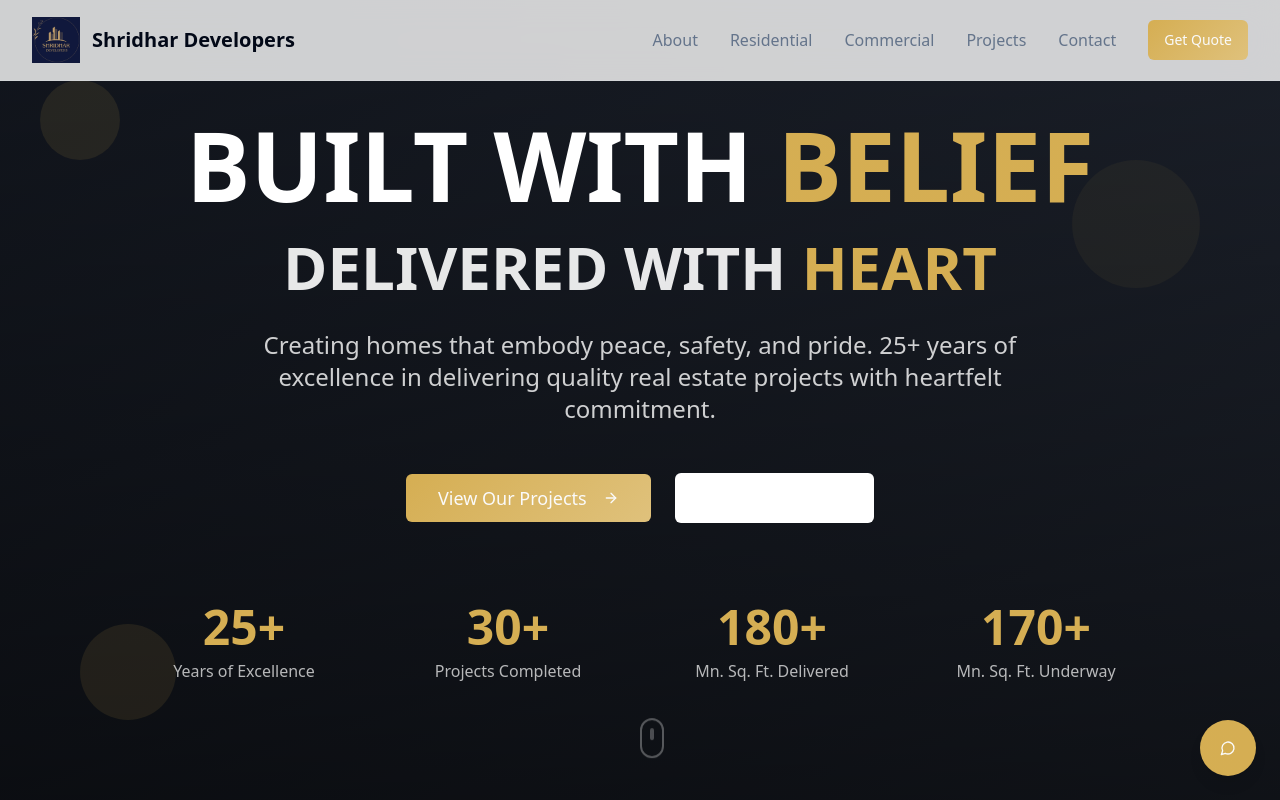
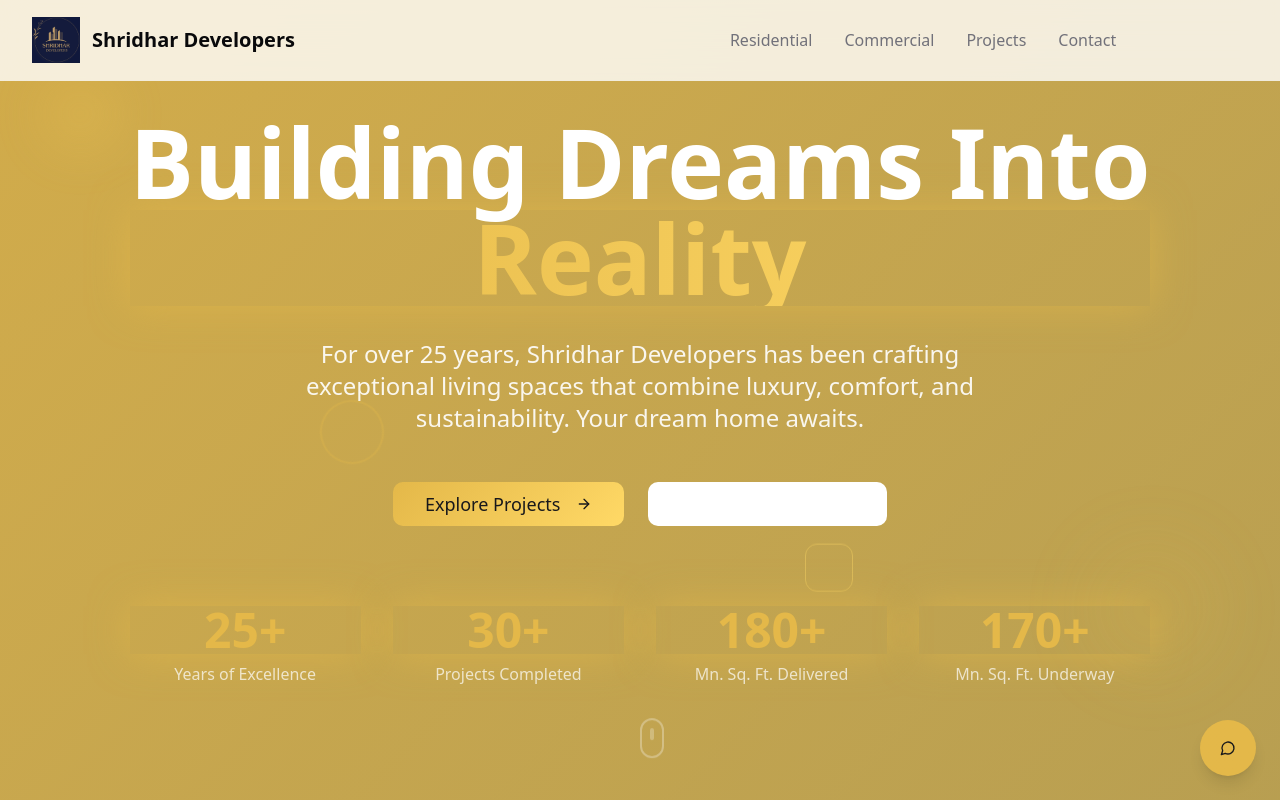
Before and after one commit to Iamsolo0023/project-supabase-link, a React (Vite) app: page / in a window 1280 px wide. Shown: the top 800 px of the page. Built offline with nearby package versions, Linux system fonts and the light colour scheme.

Commit message:
Add site-wide animations
Add animations throughout the site and to the logo.

```diff
--- a/src/components/Header.tsx
+++ b/src/components/Header.tsx
@@ -19,27 +19,34 @@ const Header = () => {
       <nav className="container mx-auto px-4 lg:px-8">
         <div className="flex items-center justify-between h-20">
           {/* Logo */}
-          <div className="flex items-center space-x-3">
+          <div className="flex items-center space-x-3 group">
+            <div className="relative">
               <img
                 src="/lovable-uploads/67699003-1802-46ef-b92e-8159d41b53dd.png"
                 alt="Shridhar Developers Logo"
-              className="w-12 h-12 object-contain"
+                className="w-12 h-12 object-contain animate-logo-entrance hover:animate-pulse-glow transition-all duration-500 hover:scale-110"
               />
-            <span className="text-xl font-bold text-foreground">Shridhar Developers</span>
+              <div className="absolute inset-0 rounded-full bg-gradient-primary opacity-0 group-hover:opacity-20 transition-opacity duration-300 animate-pulse"></div>
+            </div>
+            <span className="text-xl font-bold text-foreground group-hover:text-primary transition-colors duration-300">
+              Shridhar Developers
+            </span>
           </div>
 
           {/* Desktop Navigation */}
           <div className="hidden lg:flex items-center space-x-8">
-            {navItems.map((item) => (
+            {navItems.map((item, index) => (
               <a
                 key={item.name}
                 href={item.href}
-                className="text-muted-foreground hover:text-primary transition-colors duration-300 font-medium"
+                className="relative text-muted-foreground hover:text-primary transition-all duration-300 font-medium group animate-slide-up-fade"
+                style={{ animationDelay: `${index * 0.1}s` }}
               >
                 {item.name}
+                <span className="absolute bottom-0 left-0 w-0 h-0.5 bg-gradient-primary transition-all duration-300 group-hover:w-full"></span>
               </a>
             ))}
-            <Button className="bg-gradient-primary hover:shadow-glow transition-all duration-300">
+            <Button className="bg-gradient-primary hover:shadow-glow hover:scale-105 transition-all duration-300 animate-bounce-in">
               Get Quote
             </Button>
           </div>
@@ -55,21 +62,24 @@ const Header = () => {
 
         {/* Mobile Navigation */}
         {isMenuOpen && (
-          <div className="lg:hidden py-4 animate-slide-up">
+          <div className="lg:hidden py-4 animate-slide-up-fade backdrop-blur-lg bg-background/95 rounded-lg mt-2 border border-border/20">
             <div className="flex flex-col space-y-4">
-              {navItems.map((item) => (
+              {navItems.map((item, index) => (
                 <a
                   key={item.name}
                   href={item.href}
-                  className="text-muted-foreground hover:text-primary transition-colors duration-300 font-medium py-2"
+                  className="text-muted-foreground hover:text-primary transition-all duration-300 font-medium py-2 px-4 rounded-lg hover:bg-muted/50 animate-slide-up-fade"
+                  style={{ animationDelay: `${index * 0.1}s` }}
                   onClick={() => setIsMenuOpen(false)}
                 >
                   {item.name}
                 </a>
               ))}
-              <Button className="bg-gradient-primary hover:shadow-glow transition-all duration-300 w-fit">
+              <div className="px-4">
+                <Button className="bg-gradient-primary hover:shadow-glow hover:scale-105 transition-all duration-300 w-full animate-bounce-in">
                   Get Quote
                 </Button>
+              </div>
             </div>
           </div>
         )}
--- a/src/components/Hero.tsx
+++ b/src/components/Hero.tsx
@@ -15,75 +15,74 @@ const Hero = () => {
 
       {/* Animated background elements */}
       <div className="absolute inset-0">
-        <div className="absolute top-20 left-10 w-20 h-20 bg-primary/10 rounded-full animate-float"></div>
-        <div className="absolute top-40 right-20 w-32 h-32 bg-primary/5 rounded-full animate-float" style={{ animationDelay: '2s' }}></div>
-        <div className="absolute bottom-20 left-20 w-24 h-24 bg-primary/10 rounded-full animate-float" style={{ animationDelay: '4s' }}></div>
+        {/* Floating elements */}
+        <div className="absolute top-20 left-10 w-20 h-20 bg-gradient-primary rounded-full opacity-20 animate-float blur-xl"></div>
+        <div className="absolute bottom-32 right-16 w-32 h-32 bg-gradient-primary rounded-full opacity-10 animate-float blur-2xl" style={{ animationDelay: '1s' }}></div>
+        <div className="absolute top-1/2 left-1/4 w-16 h-16 border-2 border-primary/30 rounded-full animate-spin-slow"></div>
+        <div className="absolute bottom-1/4 right-1/3 w-12 h-12 border border-accent/40 rounded-lg animate-float" style={{ animationDelay: '2s' }}></div>
       </div>
 
-      <div className="relative z-10 container mx-auto px-4 lg:px-8 text-center">
-        <div className="max-w-5xl mx-auto">
-          <div className="animate-fade-in">
-            <h1 className="text-5xl md:text-7xl lg:text-8xl font-bold text-white mb-6 leading-tight">
-              BUILT WITH{" "}
-              <span className="bg-gradient-to-r from-primary to-accent bg-clip-text text-transparent">
-                BELIEF
-              </span>
-            </h1>
-            <h2 className="text-3xl md:text-5xl lg:text-6xl font-bold text-white/90 mb-8">
-              DELIVERED WITH{" "}
-              <span className="bg-gradient-to-r from-accent to-primary bg-clip-text text-transparent">
-                HEART
-              </span>
-            </h2>
-          </div>
+      <div className="relative z-10 text-center text-white max-w-6xl mx-auto px-4">
+        {/* Main content */}
+        <div className="animate-bounce-in">
+          <h1 className="text-5xl md:text-7xl lg:text-8xl font-bold leading-tight mb-8">
+            Building Dreams Into
+            <span className="block bg-gradient-to-r from-primary to-accent bg-clip-text text-transparent animate-pulse-glow">
+              Reality
+            </span>
+          </h1>
+          <p className="text-xl md:text-2xl text-white/90 mb-12 max-w-3xl mx-auto leading-relaxed animate-slide-up-fade stagger-1">
+            For over 25 years, Shridhar Developers has been crafting exceptional living spaces
+            that combine luxury, comfort, and sustainability. Your dream home awaits.
+          </p>
 
-          <div className="animate-slide-up" style={{ animationDelay: '0.3s' }}>
-            <p className="text-xl md:text-2xl text-white/80 mb-12 max-w-3xl mx-auto">
-              Creating homes that embody peace, safety, and pride. 25+ years of excellence
-              in delivering quality real estate projects with heartfelt commitment.
-            </p>
-          </div>
 
-          <div className="animate-scale-in flex flex-col sm:flex-row gap-6 justify-center items-center" style={{ animationDelay: '0.6s' }}>
-            <Button size="lg" className="bg-gradient-primary hover:shadow-glow transition-all duration-300 group text-lg px-8 py-6">
-              View Our Projects
-              <ArrowRight className="ml-2 group-hover:translate-x-1 transition-transform duration-300" size={20} />
+          {/* CTA Buttons */}
+          <div className="flex flex-col sm:flex-row gap-6 justify-center mb-20 animate-slide-up-fade stagger-2">
+            <Button
+              size="lg"
+              className="group bg-gradient-primary hover:shadow-glow hover:scale-105 transition-all duration-500 text-lg px-8 py-4 animate-bounce-in"
+              style={{ animationDelay: '0.6s' }}
+            >
+              Explore Projects
+              <ArrowRight className="ml-2 h-5 w-5 group-hover:translate-x-2 transition-transform duration-300" />
             </Button>
             <Button
               variant="outline"
               size="lg"
-              className="border-white/30 text-white hover:bg-white/10 transition-all duration-300 group text-lg px-8 py-6"
+              className="group border-2 border-white/30 text-white hover:bg-white/10 hover:border-white/50 hover:scale-105 transition-all duration-500 text-lg px-8 py-4 backdrop-blur-sm animate-bounce-in"
+              style={{ animationDelay: '0.8s' }}
             >
-              <Play className="mr-2 group-hover:scale-110 transition-transform duration-300" size={20} />
-              Watch Story
+              <Play className="mr-2 h-5 w-5 group-hover:scale-110 transition-transform duration-300" />
+              Watch Our Story
             </Button>
           </div>
 
           {/* Stats */}
-          <div className="mt-20 grid grid-cols-2 md:grid-cols-4 gap-8 animate-fade-in" style={{ animationDelay: '0.9s' }}>
-            <div className="text-center group">
-              <div ref={years.ref} className="text-4xl md:text-5xl font-bold text-primary mb-2 group-hover:scale-110 transition-transform duration-300">
+          <div className="mt-20 grid grid-cols-2 md:grid-cols-4 gap-8 animate-slide-up-fade stagger-3">
+            <div className="text-center group hover-lift">
+              <div ref={years.ref} className="text-4xl md:text-5xl font-bold text-primary mb-2 group-hover:scale-110 transition-transform duration-500 animate-pulse-glow">
                 {years.count}+
               </div>
-              <div className="text-white/70">Years of Excellence</div>
+              <div className="text-white/70 group-hover:text-white transition-colors duration-300">Years of Excellence</div>
             </div>
-            <div className="text-center group">
-              <div ref={projects.ref} className="text-4xl md:text-5xl font-bold text-primary mb-2 group-hover:scale-110 transition-transform duration-300">
+            <div className="text-center group hover-lift">
+              <div ref={projects.ref} className="text-4xl md:text-5xl font-bold text-primary mb-2 group-hover:scale-110 transition-transform duration-500 animate-pulse-glow">
                 {projects.count}+
               </div>
-              <div className="text-white/70">Projects Completed</div>
+              <div className="text-white/70 group-hover:text-white transition-colors duration-300">Projects Completed</div>
             </div>
-            <div className="text-center group">
-              <div ref={delivered.ref} className="text-4xl md:text-5xl font-bold text-primary mb-2 group-hover:scale-110 transition-transform duration-300">
+            <div className="text-center group hover-lift">
+              <div ref={delivered.ref} className="text-4xl md:text-5xl font-bold text-primary mb-2 group-hover:scale-110 transition-transform duration-500 animate-pulse-glow">
                 {delivered.count}+
               </div>
-              <div className="text-white/70">Mn. Sq. Ft. Delivered</div>
+              <div className="text-white/70 group-hover:text-white transition-colors duration-300">Mn. Sq. Ft. Delivered</div>
             </div>
-            <div className="text-center group">
-              <div ref={underway.ref} className="text-4xl md:text-5xl font-bold text-primary mb-2 group-hover:scale-110 transition-transform duration-300">
+            <div className="text-center group hover-lift">
+              <div ref={underway.ref} className="text-4xl md:text-5xl font-bold text-primary mb-2 group-hover:scale-110 transition-transform duration-500 animate-pulse-glow">
                 {underway.count}+
               </div>
-              <div className="text-white/70">Mn. Sq. Ft. Underway</div>
+              <div className="text-white/70 group-hover:text-white transition-colors duration-300">Mn. Sq. Ft. Underway</div>
             </div>
           </div>
         </div>
@@ -91,7 +90,7 @@ const Hero = () => {
 
       {/* Scroll indicator */}
       <div className="absolute bottom-8 left-1/2 transform -translate-x-1/2 animate-bounce">
-        <div className="w-6 h-10 border-2 border-white/30 rounded-full flex justify-center">
+        <div className="w-6 h-10 border-2 border-white/30 rounded-full flex justify-center hover-glow">
           <div className="w-1 h-3 bg-white/50 rounded-full mt-2 animate-pulse"></div>
         </div>
       </div>
--- a/src/index.css
+++ b/src/index.css
@@ -1,123 +1,204 @@
-@tailwind base;
-@tailwind components;
-@tailwind utilities;
+@import "tailwindcss/base";
+@import "tailwindcss/components";
+@import "tailwindcss/utilities";
 
-/* Definition of the design system. All colors, gradients, fonts, etc should be defined here.
-All colors MUST be HSL.
-*/
+:root {
+  /* Color palette using the gold theme */
+  --background: 0 0% 100%;
+  --foreground: 240 10% 3.9%;
+  --card: 0 0% 100%;
+  --card-foreground: 240 10% 3.9%;
+  --popover: 0 0% 100%;
+  --popover-foreground: 240 10% 3.9%;
+  --primary: 43 74% 59%; /* Gold color #d1a954 */
+  --primary-foreground: 240 5.9% 10%;
+  --secondary: 240 4.8% 95.9%;
+  --secondary-foreground: 240 5.9% 10%;
+  --muted: 240 4.8% 95.9%;
+  --muted-foreground: 240 3.8% 46.1%;
+  --accent: 45 100% 70%; /* Lighter gold for accents */
+  --accent-foreground: 240 5.9% 10%;
+  --destructive: 0 84.2% 60.2%;
+  --destructive-foreground: 0 0% 98%;
+  --border: 240 5.9% 90%;
+  --input: 240 5.9% 90%;
+  --ring: 43 74% 59%; /* Gold ring */
+  --radius: 0.75rem;
+  --chart-1: 43 74% 59%;
+  --chart-2: 45 100% 70%;
+  --chart-3: 240 10% 3.9%;
+  --chart-4: 240 4.8% 95.9%;
+  --chart-5: 0 84.2% 60.2%;
 
-@layer base {
-  :root {
-    /* Modern real estate color palette with gold primary */
-    --primary: 42 61% 58%;  /* Gold #d1a954 */
-    --primary-glow: 42 61% 68%;
-    --primary-foreground: 0 0% 98%;
-    --secondary: 220 25% 25%;  /* Dark blue-gray */
-    --accent: 42 61% 58%;  /* Gold accent */
-    --gold: 42 61% 58%;  /* Custom gold #d1a954 */
+  /* Beautiful gradients using gold */
+  --gradient-primary: linear-gradient(135deg, hsl(43 74% 59%), hsl(45 100% 70%));
+  --gradient-hero: linear-gradient(135deg, hsl(220 25% 25%) 0%, hsl(220 30% 15%) 50%, hsl(220 25% 10%) 100%);
+  --gradient-card: linear-gradient(145deg, hsl(0 0% 100%) 0%, hsl(240 4.8% 97%) 100%);
+  --gradient-overlay: linear-gradient(135deg, hsla(43 74% 59% / 0.9), hsla(45 100% 70% / 0.7));
 
-    /* Real estate gradients with gold */
-    --gradient-primary: linear-gradient(135deg, hsl(42 61% 58%), hsl(42 61% 68%));
-    --gradient-hero: linear-gradient(135deg, hsl(220 25% 15%) 0%, hsl(220 20% 25%) 100%);
-    --gradient-card: linear-gradient(145deg, rgba(255,255,255,0.05) 0%, rgba(255,255,255,0.02) 100%);
-    --gradient-overlay: linear-gradient(to bottom, rgba(0,0,0,0.4), rgba(0,0,0,0.7));
+  /* Elegant shadows with gold glow */
+  --shadow-elegant: 0 10px 30px -10px hsl(43 74% 59% / 0.3);
+  --shadow-glow: 0 0 40px hsl(45 100% 70% / 0.4);
+  --shadow-card: 0 20px 40px -10px hsl(43 74% 59% / 0.15);
 
-    /* Enhanced shadows with gold glow */
-    --shadow-elegant: 0 10px 30px -10px hsl(220 25% 25% / 0.3);
-    --shadow-card: 0 8px 32px -8px hsl(220 25% 25% / 0.2);
-    --shadow-glow: 0 0 40px hsl(42 61% 58% / 0.3);
+  /* Smooth transitions */
+  --transition-smooth: all 0.3s cubic-bezier(0.4, 0, 0.2, 1);
+  --transition-bounce: all 0.5s cubic-bezier(0.68, -0.55, 0.265, 1.55);
+}
 
-    /* Smooth transitions */
-    --transition-smooth: all 0.4s cubic-bezier(0.4, 0, 0.2, 1);
-    --transition-bounce: all 0.6s cubic-bezier(0.68, -0.55, 0.265, 1.55);
-    --background: 0 0% 100%;
-    --foreground: 222.2 84% 4.9%;
+.dark {
+  --background: 240 10% 3.9%;
+  --foreground: 0 0% 98%;
+  --card: 240 10% 3.9%;
+  --card-foreground: 0 0% 98%;
+  --popover: 240 10% 3.9%;
+  --popover-foreground: 0 0% 98%;
+  --primary: 43 74% 59%; /* Keep gold in dark mode */
+  --primary-foreground: 240 5.9% 10%;
+  --secondary: 240 3.7% 15.9%;
+  --secondary-foreground: 0 0% 98%;
+  --muted: 240 3.7% 15.9%;
+  --muted-foreground: 240 5% 64.9%;
+  --accent: 45 100% 70%; /* Lighter gold for dark mode accents */
+  --accent-foreground: 240 5.9% 10%;
+  --destructive: 0 62.8% 30.6%;
+  --destructive-foreground: 0 0% 98%;
+  --border: 240 3.7% 15.9%;
+  --input: 240 3.7% 15.9%;
+  --ring: 43 74% 59%;
 
-    --card: 0 0% 100%;
-    --card-foreground: 222.2 84% 4.9%;
+  /* Dark mode gradients */
+  --gradient-card: linear-gradient(145deg, hsl(240 10% 3.9%) 0%, hsl(240 3.7% 15.9%) 100%);
+  --gradient-hero: linear-gradient(135deg, hsl(220 25% 10%) 0%, hsl(220 30% 5%) 50%, hsl(220 25% 2%) 100%);
+}
 
-    --popover: 0 0% 100%;
-    --popover-foreground: 222.2 84% 4.9%;
+* {
+  border-color: hsl(var(--border));
+}
 
+body {
+  background-color: hsl(var(--background));
+  color: hsl(var(--foreground));
+  font-feature-settings: "rlig" 1, "calt" 1;
+  scroll-behavior: smooth;
+}
 
-    --secondary: 210 40% 96.1%;
-    --secondary-foreground: 222.2 47.4% 11.2%;
+/* Custom scrollbar */
+::-webkit-scrollbar {
+  width: 8px;
+}
 
-    --muted: 210 40% 96.1%;
-    --muted-foreground: 215.4 16.3% 46.9%;
+::-webkit-scrollbar-track {
+  background: hsl(var(--muted));
+}
 
+::-webkit-scrollbar-thumb {
+  background: hsl(var(--primary));
+  border-radius: 4px;
+}
 
-    --destructive: 0 84.2% 60.2%;
-    --destructive-foreground: 210 40% 98%;
+::-webkit-scrollbar-thumb:hover {
+  background: hsl(var(--primary) / 0.8);
+}
 
-    --border: 214.3 31.8% 91.4%;
-    --input: 214.3 31.8% 91.4%;
-    --ring: 222.2 84% 4.9%;
+/* Cool animation utilities */
+@keyframes float {
+  0%, 100% { transform: translateY(0px); }
+  50% { transform: translateY(-10px); }
+}
 
-    --radius: 0.5rem;
-
-    --sidebar-background: 0 0% 98%;
-
-    --sidebar-foreground: 240 5.3% 26.1%;
-
-    --sidebar-primary: 240 5.9% 10%;
-
-    --sidebar-primary-foreground: 0 0% 98%;
-
-    --sidebar-accent: 240 4.8% 95.9%;
-
-    --sidebar-accent-foreground: 240 5.9% 10%;
-
-    --sidebar-border: 220 13% 91%;
-
-    --sidebar-ring: 217.2 91.2% 59.8%;
+@keyframes pulse-glow {
+  0%, 100% {
+    box-shadow: 0 0 20px hsl(var(--primary) / 0.3);
   }
-
-  .dark {
-    --background: 222.2 84% 4.9%;
-    --foreground: 210 40% 98%;
-
-    --card: 222.2 84% 4.9%;
-    --card-foreground: 210 40% 98%;
-
-    --popover: 222.2 84% 4.9%;
-    --popover-foreground: 210 40% 98%;
-
-    --primary: 42 61% 58%;  /* Gold in dark mode */
-    --primary-foreground: 0 0% 98%;
-
-    --secondary: 217.2 32.6% 17.5%;
-    --secondary-foreground: 210 40% 98%;
-
-    --muted: 217.2 32.6% 17.5%;
-    --muted-foreground: 215 20.2% 65.1%;
-
-    --accent: 42 61% 58%;  /* Gold accent in dark mode */
-    --accent-foreground: 0 0% 98%;
-
-    --destructive: 0 62.8% 30.6%;
-    --destructive-foreground: 210 40% 98%;
-
-    --border: 217.2 32.6% 17.5%;
-    --input: 217.2 32.6% 17.5%;
-    --ring: 212.7 26.8% 83.9%;
-    --sidebar-background: 240 5.9% 10%;
-    --sidebar-foreground: 240 4.8% 95.9%;
-    --sidebar-primary: 224.3 76.3% 48%;
-    --sidebar-primary-foreground: 0 0% 100%;
-    --sidebar-accent: 240 3.7% 15.9%;
-    --sidebar-accent-foreground: 240 4.8% 95.9%;
-    --sidebar-border: 240 3.7% 15.9%;
-    --sidebar-ring: 217.2 91.2% 59.8%;
+  50% {
+    box-shadow: 0 0 40px hsl(var(--primary) / 0.6);
   }
 }
 
-@layer base {
-  * {
-    @apply border-border;
+@keyframes rotate {
+  from { transform: rotate(0deg); }
+  to { transform: rotate(360deg); }
+}
+
+@keyframes bounce-in {
+  0% { transform: scale(0.3) rotate(-5deg); opacity: 0; }
+  50% { transform: scale(1.05) rotate(2deg); }
+  70% { transform: scale(0.9) rotate(-1deg); }
+  100% { transform: scale(1) rotate(0deg); opacity: 1; }
+}
+
+@keyframes slide-up-fade {
+  0% { transform: translateY(30px); opacity: 0; }
+  100% { transform: translateY(0); opacity: 1; }
+}
+
+@keyframes logo-entrance {
+  0% {
+    transform: scale(0.8) rotate(-10deg);
+    opacity: 0;
+    filter: blur(2px);
   }
-
-  body {
-    @apply bg-background text-foreground;
+  50% {
+    transform: scale(1.1) rotate(5deg);
+    filter: blur(1px);
+  }
+  100% {
+    transform: scale(1) rotate(0deg);
+    opacity: 1;
+    filter: blur(0px);
   }
 }
+
+.animate-float {
+  animation: float 3s ease-in-out infinite;
+}
+
+.animate-pulse-glow {
+  animation: pulse-glow 2s ease-in-out infinite;
+}
+
+.animate-spin-slow {
+  animation: rotate 3s linear infinite;
+}
+
+.animate-bounce-in {
+  animation: bounce-in 0.6s cubic-bezier(0.68, -0.55, 0.265, 1.55);
+}
+
+.animate-slide-up-fade {
+  animation: slide-up-fade 0.6s ease-out;
+}
+
+.animate-logo-entrance {
+  animation: logo-entrance 0.8s cubic-bezier(0.68, -0.55, 0.265, 1.55);
+}
+
+/* Hover animations */
+.hover-lift {
+  transition: var(--transition-smooth);
+}
+
+.hover-lift:hover {
+  transform: translateY(-8px);
+  box-shadow: var(--shadow-elegant);
+}
+
+.hover-glow:hover {
+  box-shadow: var(--shadow-glow);
+  transition: var(--transition-smooth);
+}
+
+.hover-scale {
+  transition: var(--transition-smooth);
+}
+
+.hover-scale:hover {
+  transform: scale(1.05);
+}
+
+/* Stagger animation delays */
+.stagger-1 { animation-delay: 0.1s; }
+.stagger-2 { animation-delay: 0.2s; }
+.stagger-3 { animation-delay: 0.3s; }
+.stagger-4 { animation-delay: 0.4s; }
```
Also changed, not shown: src/components/About.tsx (+12 -12 lines), src/components/Projects.tsx (+11 -11 lines). Lines whose indentation alone changed are shown as unchanged.
